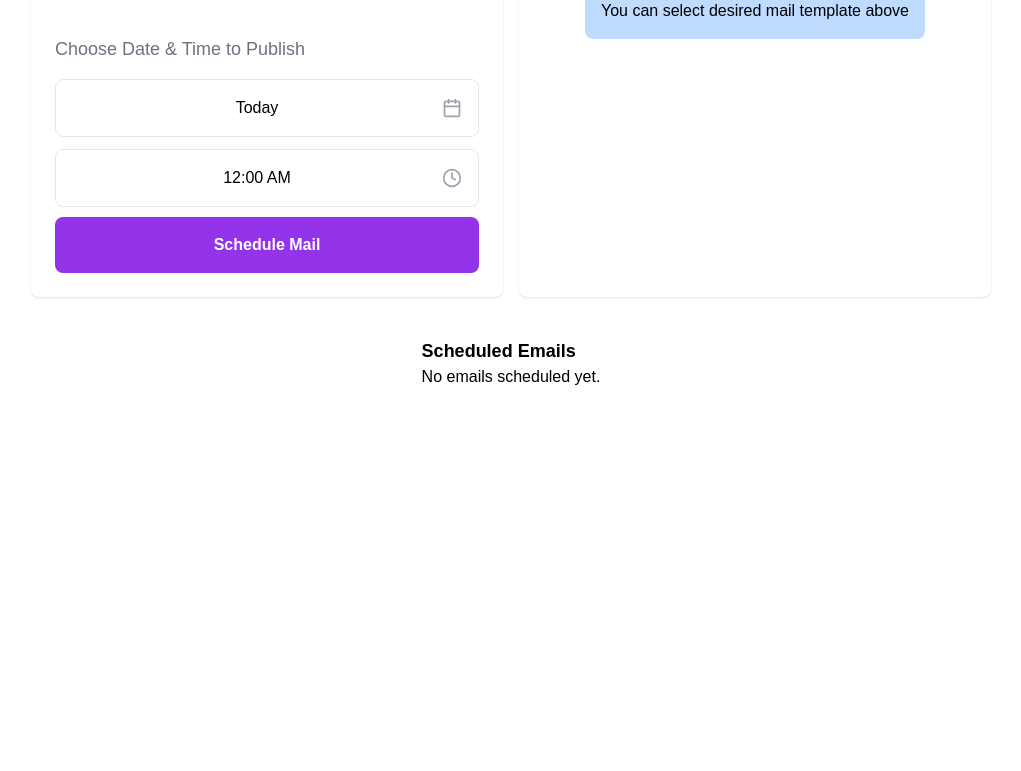
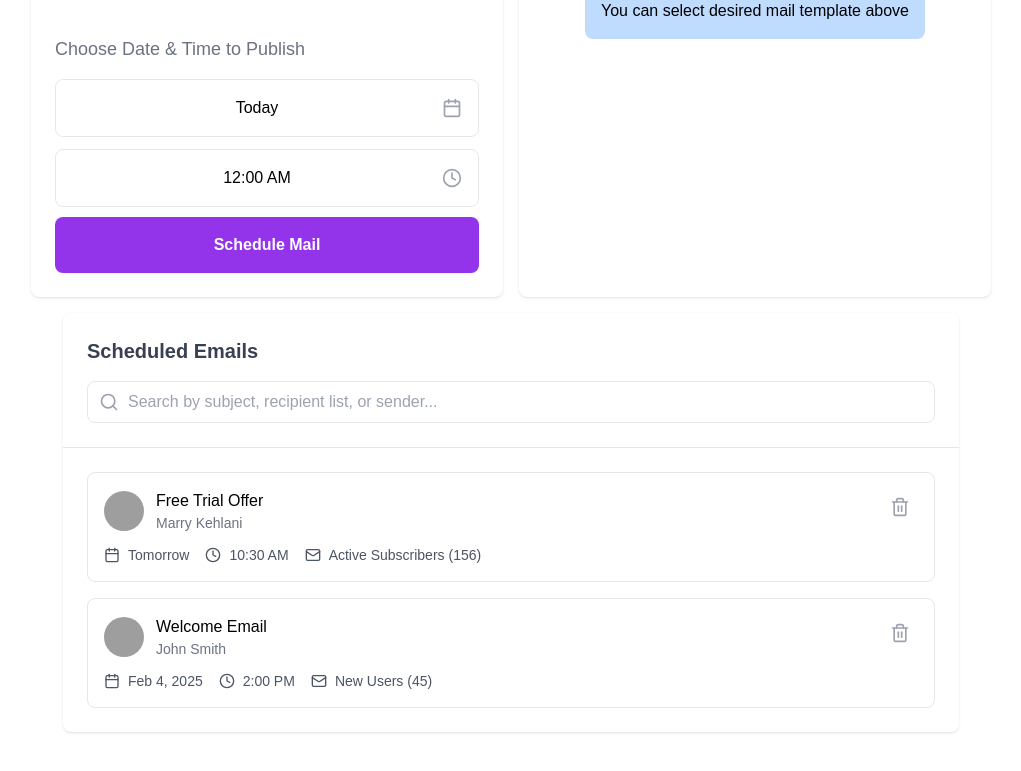
Before and after one commit to invtfl-bharti/nextjs-mail-scheduler, a Next.js app: page / in a window 1280 px wide. Shown: the part 503-1274 px from the top of the page, without its empty margins (129-1150 px from the left). Before the commit the page ends 932 px from the top, so only its background shows below. Built offline with nearby package versions, Linux system fonts and the light colour scheme; grey boxes are pictures that could not be loaded.

Commit message:
changes made

```diff
--- a/src/components/ScheduledList.js
+++ b/src/components/ScheduledList.js
@@ -1,25 +1,143 @@
-import React from "react";
+import React, { useState } from "react";
+import { Calendar, Clock, Mail, Trash2, Search } from "lucide-react";
 
-const ScheduledList = ({ scheduledEmails = [], handleScheduleEmail }) => {
-  // Use scheduledEmails or an empty array if undefined
+const ScheduledList = () => {
+  // Mock data for scheduled emails - in a real app, this would come from an API or store
+  const [scheduledEmails, setScheduledEmails] = useState([
+    {
+      id: 1,
+      subject: "Free Trial Offer",
+      recipientList: "Active Subscribers",
+      recipientCount: 156,
+      scheduledDate: new Date(Date.now() + 86400000), // Tomorrow
+      scheduledTime: { hours: 10, minutes: 30, period: "AM" },
+      template: "Free Trial Template",
+      sender: {
+        name: "Marry Kehlani",
+        email: "kehlani@gmail.com",
+        image: "/api/placeholder/48/48",
+      },
+    },
+    {
+      id: 2,
+      subject: "Welcome Email",
+      recipientList: "New Users",
+      recipientCount: 45,
+      scheduledDate: new Date(Date.now() + 172800000), // Day after tomorrow
+      scheduledTime: { hours: 2, minutes: 0, period: "PM" },
+      template: "Welcome Template",
+      sender: {
+        name: "John Smith",
+        email: "john@gmail.com",
+        image: "/api/placeholder/48/48",
+      },
+    },
+  ]);
+
+  const [searchTerm, setSearchTerm] = useState("");
+
+  const formatDate = (date) => {
+    if (date.toDateString() === new Date().toDateString()) return "Today";
+    if (date.toDateString() === new Date(Date.now() + 86400000).toDateString())
+      return "Tomorrow";
+    return date.toLocaleDateString("en-US", {
+      month: "short",
+      day: "numeric",
+      year: "numeric",
+    });
+  };
+
+  const formatTime = (time) => {
+    return `${time.hours}:${time.minutes.toString().padStart(2, "0")} ${
+      time.period
+    }`;
+  };
+
+  const handleDeleteSchedule = (id) => {
+    setScheduledEmails((emails) => emails.filter((email) => email.id !== id));
+  };
+
+  const filteredEmails = scheduledEmails.filter(
+    (email) =>
+      email.subject.toLowerCase().includes(searchTerm.toLowerCase()) ||
+      email.recipientList.toLowerCase().includes(searchTerm.toLowerCase()) ||
+      email.sender.name.toLowerCase().includes(searchTerm.toLowerCase())
+  );
 
   return (
-    <div className="mt-6">
-      <h3 className="text-lg font-semibold">Scheduled Emails</h3>
-      {scheduledEmails.length === 0 ? (
-        <p>No emails scheduled yet.</p>
-      ) : (
-        <ul>
-          {scheduledEmails.map((email) => (
-            <li key={email.id} className="py-2 border-b">
-              <strong>{email.template}</strong> - {email.subject} scheduled for{" "}
-              {email.scheduleDate} at {email.scheduleTime}
-            </li>
-          ))}
-        </ul>
-      )}
+    <div className="w-full max-w-4xl bg-white rounded-lg shadow">
+      {/* Header */}
+      <div className="p-6 border-b">
+        <h2 className="text-xl font-bold text-gray-700 mb-4">
+          Scheduled Emails
+        </h2>
+        <div className="relative">
+          <Search className="absolute left-3 top-1/2 -translate-y-1/2 w-5 h-5 text-gray-400" />
+          <input
+            type="text"
+            placeholder="Search by subject, recipient list, or sender..."
+            value={searchTerm}
+            onChange={(e) => setSearchTerm(e.target.value)}
+            className="w-full pl-10 pr-4 py-2 border rounded-lg"
+          />
+        </div>
+      </div>
 
+      {/* Email List */}
+      <div className="p-6">
+        {filteredEmails.length === 0 ? (
+          <div className="text-center py-8">
+            <Mail className="w-12 h-12 mx-auto text-gray-400 mb-3" />
+            <p className="text-gray-500">No scheduled emails found</p>
+          </div>
+        ) : (
+          <div className="space-y-4">
+            {filteredEmails.map((email) => (
+              <div
+                key={email.id}
+                className="border rounded-lg p-4 hover:shadow-md transition-shadow"
+              >
+                <div className="flex items-start justify-between mb-3">
+                  <div className="flex items-center gap-3">
+                    <img
+                      src={email.sender.image}
+                      alt={email.sender.name}
+                      className="w-10 h-10 rounded-full"
+                    />
+                    <div>
+                      <h3 className="font-medium">{email.subject}</h3>
+                      <p className="text-sm text-gray-500">
+                        {email.sender.name}
+                      </p>
+                    </div>
+                  </div>
+                  <button
+                    onClick={() => handleDeleteSchedule(email.id)}
+                    className="p-2 text-gray-400 hover:text-red-500 rounded-full hover:bg-red-50 transition-colors"
+                  >
+                    <Trash2 className="w-5 h-5" />
+                  </button>
+                </div>
 
+                <div className="flex flex-wrap gap-4 text-sm text-gray-600">
+                  <div className="flex items-center gap-2">
+                    <Calendar className="w-4 h-4" />
+                    {formatDate(email.scheduledDate)}
+                  </div>
+                  <div className="flex items-center gap-2">
+                    <Clock className="w-4 h-4" />
+                    {formatTime(email.scheduledTime)}
+                  </div>
+                  <div className="flex items-center gap-2">
+                    <Mail className="w-4 h-4" />
+                    {email.recipientList} ({email.recipientCount})
+                  </div>
+                </div>
+              </div>
+            ))}
+          </div>
+        )}
+      </div>
     </div>
   );
 };
--- a/src/components/TimePicker.js
+++ b/src/components/TimePicker.js
@@ -7,11 +7,32 @@ const TimePicker = ({
   setShowTimePicker,
   selectedDate,
 }) => {
-  const [time, setTime] = useState(() => {
-    return selectedTime && typeof selectedTime === "object"
-      ? { ...selectedTime }
-      : { hours: 12, minutes: 0, period: "AM" };
-  });
+  const now = new Date();
+  const date = selectedDate ? new Date(selectedDate) : now;
+  const isToday = date.toDateString() === now.toDateString();
+
+  // ✅ Get the next available 15-minute slot
+  const getNextAvailableTime = () => {
+    let hours = now.getHours();
+    let minutes = Math.ceil(now.getMinutes() / 15) * 15;
+
+    if (minutes >= 60) {
+      minutes = 0;
+      hours++;
+    }
+
+    const period = hours >= 12 ? "PM" : "AM";
+    hours = hours > 12 ? hours - 12 : hours || 12;
+
+    return { hours, minutes, period };
+  };
+
+  const [time, setTime] = useState(
+    selectedTime ||
+      (isToday
+        ? getNextAvailableTime()
+        : { hours: 12, minutes: 0, period: "AM" })
+  );
 
   const dropdownRef = useRef(null);
   useOutsideClick(dropdownRef, () => setShowTimePicker(false));
@@ -35,13 +56,9 @@ const TimePicker = ({
       return;
     }
 
-    const { hours = 12, minutes = 0, period = "AM" } = time;
-    const now = new Date();
-    const date = selectedDate ? new Date(selectedDate) : now;
-    const isToday = date.toDateString() === now.toDateString();
-
-    const selectedHours = period === "PM" ? (hours % 12) + 12 : hours % 12;
-    const selectedMinutes = minutes;
+    const { hours, minutes, period } = time;
+    let selectedHours = period === "PM" ? (hours % 12) + 12 : hours % 12;
+    let selectedMinutes = minutes;
 
     if (isToday) {
       const currentHours = now.getHours();
@@ -51,28 +68,10 @@ const TimePicker = ({
         selectedHours < currentHours ||
         (selectedHours === currentHours && selectedMinutes <= currentMinutes)
       ) {
-        setError(
-          "Selected time is in the past. Adjusting to the next available time."
-        );
+        setError("Selected time is in the past. Please select a future time.");
 
-        let newHours = currentHours;
-        let newMinutes = Math.ceil((currentMinutes + 1) / 15) * 15;
-
-        if (newMinutes >= 60) {
-          newMinutes = 0;
-          newHours++;
-        }
-
-        const newPeriod = newHours >= 12 ? "PM" : "AM";
-        newHours =
-          newHours > 12 ? newHours - 12 : newHours === 0 ? 12 : newHours;
-
-        setTime({
-          hours: newHours,
-          minutes: newMinutes,
-          period: newPeriod,
-        });
-
+        // Auto-select the next valid time
+        setTime(getNextAvailableTime());
         return;
       }
     }
@@ -90,7 +89,7 @@ const TimePicker = ({
       {error && <p className="text-red-500 text-sm mb-2">{error}</p>}
       <div className="flex justify-between items-center gap-2 mb-4">
         <select
-          value={time?.hours || 12}
+          value={time.hours}
           onChange={(e) => handleTimeChange("hours", parseInt(e.target.value))}
           className="px-3 py-2 border rounded-md"
         >
@@ -102,7 +101,7 @@ const TimePicker = ({
         </select>
         <span>:</span>
         <select
-          value={time?.minutes || 0}
+          value={time.minutes}
           onChange={(e) =>
             handleTimeChange("minutes", parseInt(e.target.value))
           }
@@ -115,7 +114,7 @@ const TimePicker = ({
           ))}
         </select>
         <select
-          value={time?.period || "AM"}
+          value={time.period}
           onChange={(e) => handleTimeChange("period", e.target.value)}
           className="px-3 py-2 border rounded-md"
         >
@@ -141,9 +140,9 @@ const TimePicker = ({
   );
 };
 
-// ✅ Add default props to prevent undefined errors
+// ✅ Default to null to prevent errors
 TimePicker.defaultProps = {
-  selectedTime: { hours: 12, minutes: 0, period: "AM" },
+  selectedTime: null,
 };
 
 export default TimePicker;
--- /dev/null
+++ b/src/components/alert.js
@@ -0,0 +1,25 @@
+import React from "react";
+// import { cn } from "";
+
+export const alert = ({ variant = "default", children }) => {
+  return (
+    <div
+      className={cn(
+        "p-4 rounded-lg flex items-start gap-3",
+        variant === "destructive"
+          ? "bg-red-100 text-red-800 border border-red-300"
+          : "bg-green-100 text-green-800 border border-green-300"
+      )}
+    >
+      {children}
+    </div>
+  );
+};
+
+export const alertTitle = ({ children }) => (
+  <strong className="block font-medium">{children}</strong>
+);
+
+export const alertDescription = ({ children }) => (
+  <span className="text-sm">{children}</span>
+);
```
